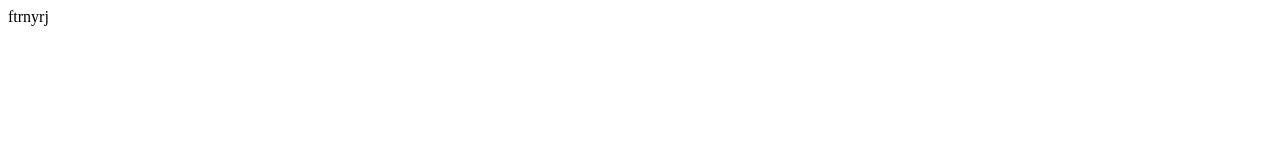
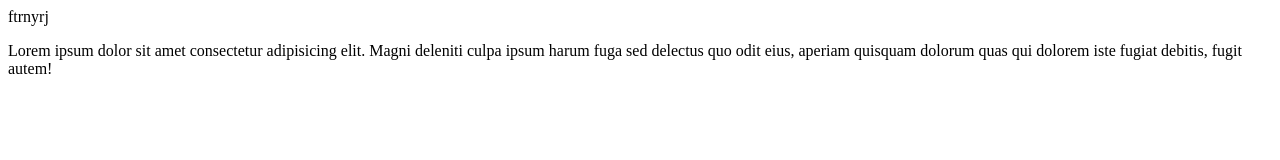
Before and after one commit to coderbyravi/learning-git, a plain HTML site: page index.html in a window 1280 px wide. Drawn offline with Linux system fonts and the light colour scheme.

Commit message:
add p tag

```diff
--- a/index.html
+++ b/index.html
@@ -7,5 +7,6 @@
 </head>
 <body>
     ftrnyrj
+    <p>Lorem ipsum dolor sit amet consectetur adipisicing elit. Magni deleniti culpa ipsum harum fuga sed delectus quo odit eius, aperiam quisquam dolorum quas qui dolorem iste fugiat debitis, fugit autem!</p>
 </body>
 </html>
```
